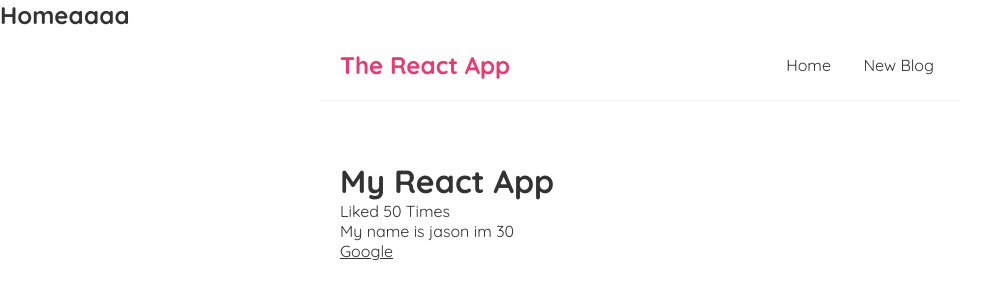
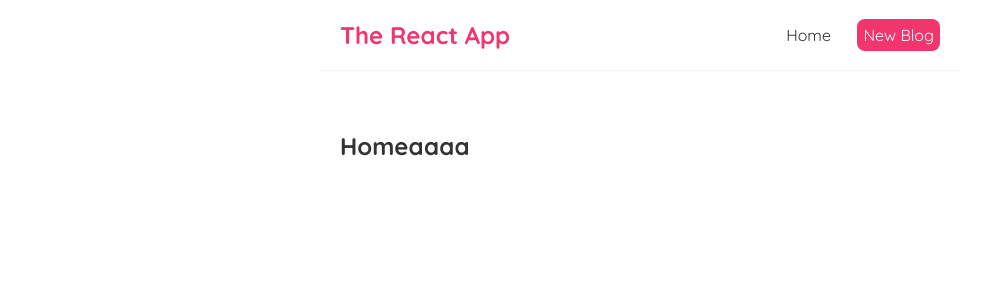
Before and after one commit to jasonMatillano/ReactFundamentals, a React (Create React App) app: page / in a window 1280 px wide. Shown: the top 300 px of the page, without its empty margins (0-1002 px from the left). Built offline with nearby package versions, Linux system fonts and the light colour scheme.

Commit message:
added css in navbar

```diff
--- a/src/App.js
+++ b/src/App.js
@@ -3,21 +3,12 @@ import Home from './Home';
 
 function App() {
 
-  const title  = 'My React App';
-  const likes = 50;
-  const person = {name : 'jason', age : 30};
-  const link = 'https://google.com';
-
   return (
     <div className="App">
-      <Home></Home>
+
       <Navbar></Navbar>
       <div className="content">
-        <h1> {title} </h1>
-        <p>Liked {likes} Times </p>
-
-        <p>My name is {person.name} im {person.age} </p>
-        <a href={link}>Google</a>
+        <Home></Home>
       </div>
     </div>
   );
--- a/src/Navbar.js
+++ b/src/Navbar.js
@@ -5,7 +5,11 @@ function Navbar() {
       <h1>The React App</h1>
       <div className="links">
         <a href="/" > Home </a>
-        <a href="/create" >New Blog</a>
+        <a href="/create" style={{
+          color: 'white',
+          backgroundColor: '#f1356d',
+          borderRadius: '8px'
+        }}>New Blog</a>
       </div>
      </nav>
     );
```
